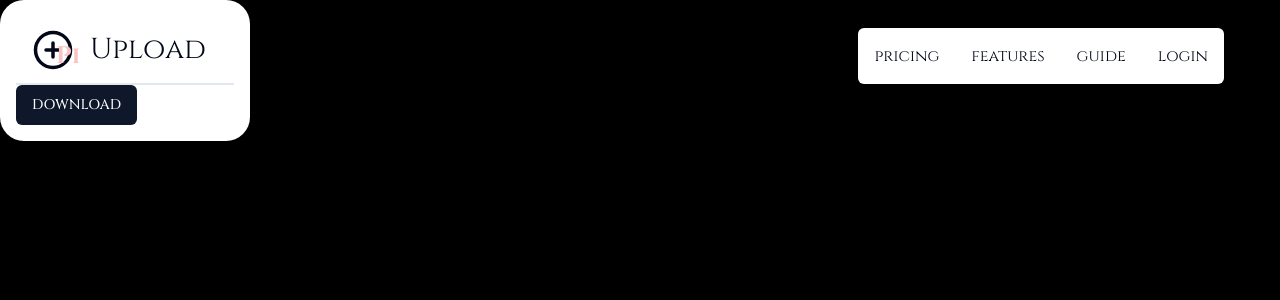
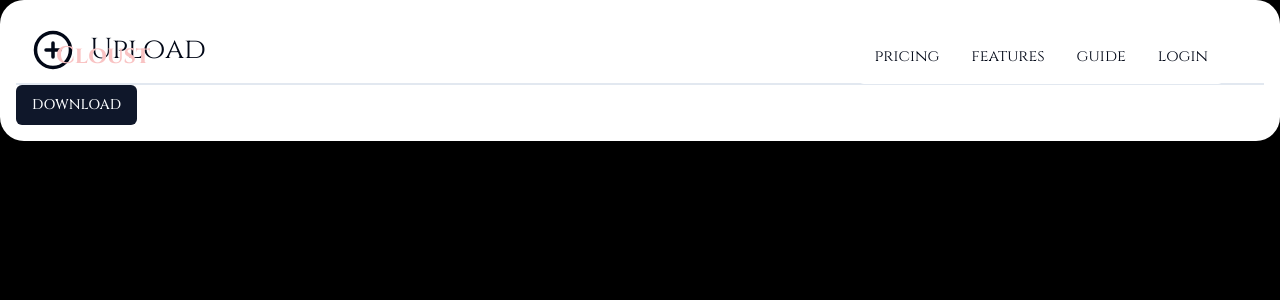
Before and after one commit to elnfar/pishared.com, a Next.js app: page /downloads/1 in a window 1280 px wide. Shown: the top 300 px of the page. Built offline with nearby package versions, Linux system fonts and the light colour scheme; no server answers; the database is empty.

Commit message:
download link updated

```diff
--- a/app/downloads/[id]/page.tsx
+++ b/app/downloads/[id]/page.tsx
@@ -21,8 +21,8 @@ export default async function page({params}:{params:{id:string}}) {
 
 
     return (
-      <div className='bg-white max-w-[250px] justify-center rounded-3xl p-4'>
-      <div className='flex flex-col gap-3  py-1 border-b-2'>
+      <div className='bg-white rounded-3xl p-4'>
+      <div className='flex flex-col gap-3 py-1 border-b-2'>
 
 
         <div className='flex items-center py-2'>
--- a/app/form.tsx
+++ b/app/form.tsx
@@ -2,7 +2,7 @@
 
 import { Button } from '@/components/ui/button';
 import { ChangeEvent,useState } from 'react'
-import {Files, Loader2, PlusCircle} from 'lucide-react'
+import {FileEdit, Files, Loader2, PlusCircle} from 'lucide-react'
 import { sendEmail } from '@/actions/send-email';
 import { experimental_useFormStatus as useFormStatus } from 'react-dom'
 
@@ -76,18 +76,14 @@ export function UploadForm() {
       const returnedIds = await res.json();
 
       setFileIds(prevIds => [...prevIds, ...returnedIds.id]);
-    } catch (e: any) {
+    } catch (e:any) {
       console.error(e);
     }
   }
 
 
-const handleChange = (e:ChangeEvent<HTMLInputElement>) => {
-   setState({...state,[e.target.name]:e.target.value})
-}
-
   return (
-    <div className='bg-white max-w-[250px] justify-center rounded-3xl p-4'>
+    <div className='bg-white min-w-[400px] justify-center rounded-3xl p-4'>
     <div className='flex flex-col gap-3  py-1 border-b-2'>
 
 
@@ -121,17 +117,9 @@ const handleChange = (e:ChangeEvent<HTMLInputElement>) => {
 
     </div>
 
-    <form className=' font-sans' action={async(formData) => {
 
-        }}>
+         {!fileIds.at(0) ?  '' :<h1>{`http://localhost:3000/downloads/${fileIds.join(",")}`}</h1>}
 
-          <h1>{`http://localhost:3000/downloads/${fileIds.join(",")}`}</h1>
-
-
-    <div className='flex justify-center py-4 items-center'>
-         <SubmitButton name='Transfer'/>
-    </div>
-        </form>
 
 
     <div className='max-w-[500px]'>
@@ -150,129 +138,3 @@ const handleChange = (e:ChangeEvent<HTMLInputElement>) => {
     </div>
   )
 }
-
-
-const SubmitButton = ({name}:{name:string}) => {
-
-  const { pending } = useFormStatus()
-
-
-  return <Button type='submit' disabled={pending}>{name}</Button>
-}
-
-
-// 'use client'
-
-// import { Button } from '@/components/ui/button';
-// import { ChangeEvent, FormEvent, useState } from 'react'
-// import {PlusCircle} from 'lucide-react'
-// import Mailgun from 'mailgun.js'
-// import { sendEmail } from '@/actions/send-email';
-
-// const initialState = {
-//        receiver: '',
-//         subject: '',
-//         message: '',
-//         sender:''
-// }
-
-
-// export function UploadForm() {
-
-
-
-//   const [file, setFile] = useState<File[]>([])
-//   const [fileIds, setFileIds] = useState<string[]>([]);  // <-- Change to store multiple IDs
-//   const [state,setState] = useState(initialState)
-
-
-//   const onSubmit = async (e: React.FormEvent<HTMLFormElement>) => {
-//     e.preventDefault()
-//     if (!file) return
-
-//     try {
-//       const data = new FormData()
-//       file.forEach(file => data.append('file', file))
-
-//       const res = await fetch('/api/upload', {
-//         method: 'POST',
-//         body: data
-//       })
-//       // handle the error
-//       if (!res.ok) throw new Error(await res.text())
-
-//       const returnedIds = await res.json();
-
-//       setFileIds(returnedIds.id);  // <-- Update to set multiple IDs
-//     } catch (e: any) {
-//       // Handle errors here
-//       console.error(e)
-//     }
-//   }
-
-// const handleChange = (e:ChangeEvent<HTMLInputElement>) => {
-//    setState({...state,[e.target.name]:e.target.value})
-// }
-
-//   return (
-//     <div className='bg-white max-w-[220px] justify-center rounded-3xl p-4'>
-//     <form onSubmit={onSubmit} className='flex flex-col gap-3  py-1 border-b-2'>
-
-
-//       <div className='flex'>
-//         <Button asChild variant="ghost" className=' cursor-pointer'>
-//          <label htmlFor="file"><PlusCircle size={42}/></label>
-//         </Button>
-//         <input
-//           type="file"
-//           multiple
-//           autoComplete='false'
-//           name="file"
-//           id='file'
-//           className='hidden'
-//           onChange={(e) => {
-//               if (e.target.files && e.target.files.length > 0) {
-//                 setFile(Array.from(e.target.files))
-//               }
-//             }}
-//         />
-
-//         <input type="submit" value="Upload" className='text-[1.8rem]'/>
-
-//       </div>
-
-//     </form>
-
-//     <form action={async(formData) => {
-//           await sendEmail(formData);
-//         }}>
-//                 <input type="email" name='receiver' value={state.receiver} onChange={handleChange} className='border-b-2 outline-none p-1 placeholder:text-xs' placeholder='email to'/>
-//                 <input type="email" name='sender' value={state.sender} onChange={handleChange} className='border-b-2 outline-none p-1 placeholder:text-xs' placeholder='your email'/>
-//                 <input type="text" name='subject' value={state.subject} onChange={handleChange}  className='border-b-2 outline-none p-1 placeholder:text-xs' placeholder='subject'/>
-//                 <input type="text" name='message' value={state.message} onChange={handleChange}  className='border-b-2 outline-none p-1 placeholder:text-xs' placeholder='message'/>
-
-
-//           <button type='submit'>Send</button>
-//         </form>
-
-
-//     <div>
-//         {file.length > 0 && (
-//             <div className='py-4 px-4 border-b-2 border-black w-full'>
-//                 <p className='text-xs'>{file.map((item) => item.name)}</p>
-//             </div>
-
-//         )}
-//       </div>
-
-
-
-//     <div className='flex justify-center py-4 items-center'>
-//       <Button asChild >
-//         <a href={`/api/download/${fileIds.join(",")}`}>DOWNLOAD</a>
-//       </Button>
-//     </div>
-
-//     </div>
-//   )
-// }
--- a/components/navbar/navbar.tsx
+++ b/components/navbar/navbar.tsx
@@ -5,7 +5,7 @@ export default function Navbar() {
   return (
     <header className='fixed w-full z-50'>
         <div className='flex items-center gap-4 justify-between py-7 lg:px-14 px-2'>
-            <Link href='/' className='text-[1.5rem] text-[#f9c3c3] font-bold'>Pi</Link>
+            <Link href='/' className='text-[1.5rem] text-[#f9c3c3] font-bold'>Cloust</Link>
             <nav>
                 <ul className='flex items-center lg:gap-8 gap-4 bg-white p-4 px-4 rounded-md'>
                     <li><Link href='/pricing'>pricing</Link></li>
```
